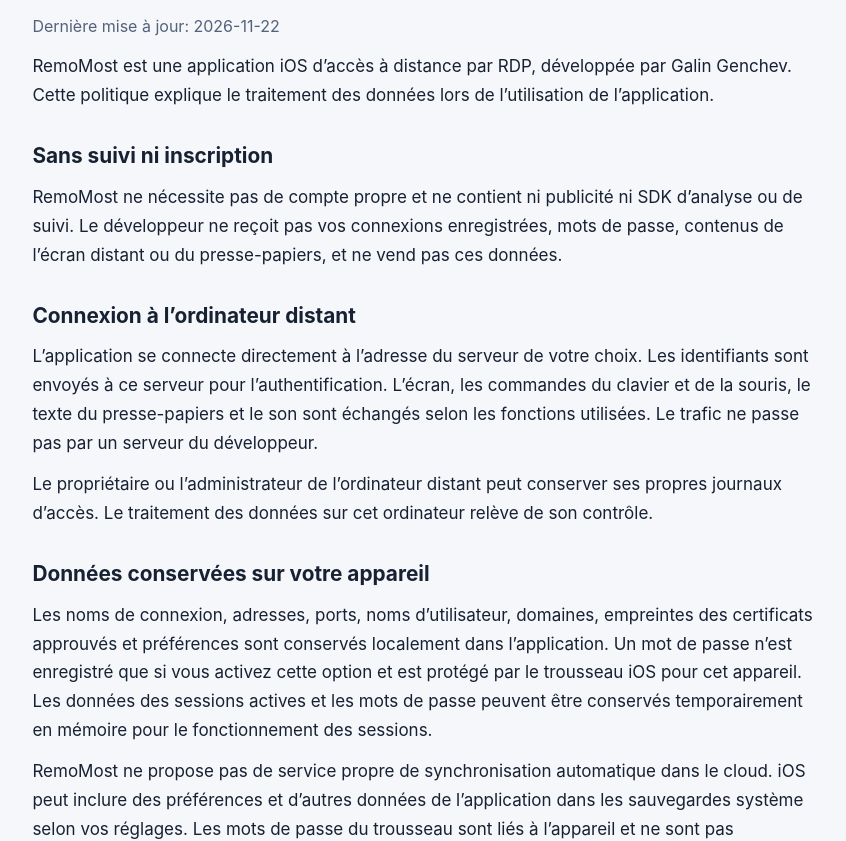
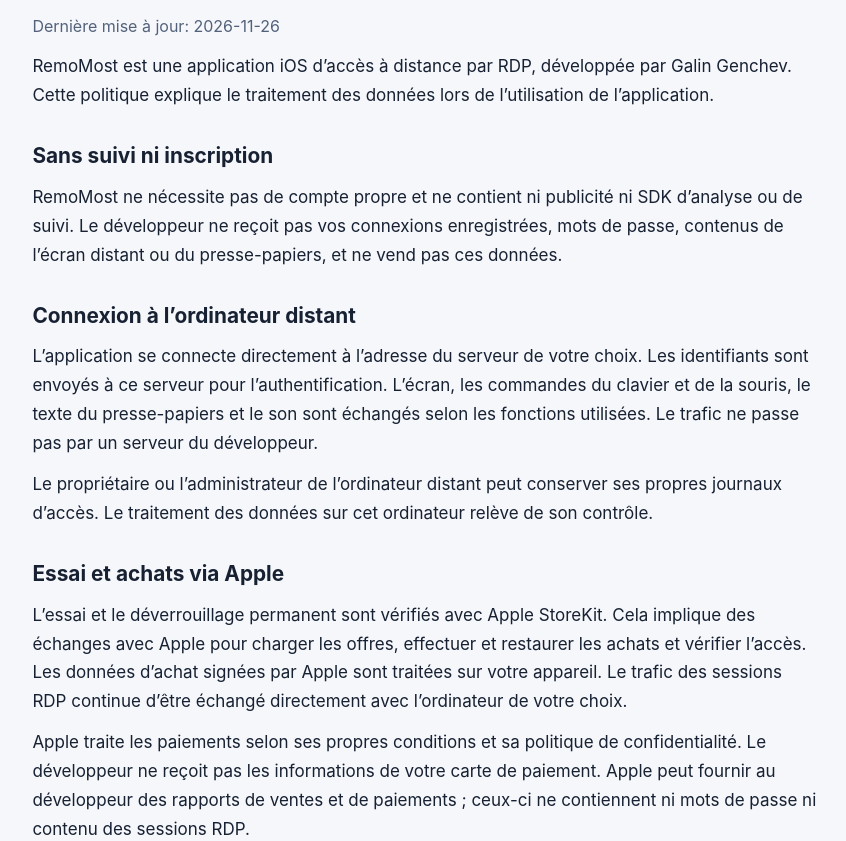
Before and after one commit to g1kata/remomost-support, a plain HTML site: page docs/privacy/fr/index.html in a window 1280 px wide. Shown: the part 314-1155 px from the top of the page, without its empty margins (214-1060 px from the left). Drawn offline with Linux system fonts and the light colour scheme.

Commit message:
Update French privacy policy for StoreKit purchases

```diff
--- a/docs/privacy/fr/index.html
+++ b/docs/privacy/fr/index.html
@@ -42,12 +42,14 @@ footer { margin-top: 2.5rem; border-top: 1px solid var(--line); padding-top: .5r
 <header><div class="brand">RemoMost</div><nav aria-label="RemoMost"><a href="../../index.html">Assistance</a><a href="./index.html" aria-current="page">Confidentialité</a></nav><nav aria-label="Langue"><a href="../bg/index.html" lang="bg" hreflang="bg">Български</a><a href="../index.html" lang="en" hreflang="en">English</a><a href="../de/index.html" lang="de" hreflang="de">Deutsch</a><a href="../es/index.html" lang="es" hreflang="es">Español</a><a href="../fr/index.html" lang="fr" hreflang="fr" aria-current="page">Français</a><a href="../it/index.html" lang="it" hreflang="it">Italiano</a><a href="../ru/index.html" lang="ru" hreflang="ru">Русский</a><a href="../pt-BR/index.html" lang="pt-BR" hreflang="pt-BR">Português (Brasil)</a></nav></header>
 <main>
 <h1>Politique de confidentialité de RemoMost</h1>
-<p class="meta">Dernière mise à jour: <time datetime="2026-11-22">2026-11-22</time></p>
+<p class="meta">Dernière mise à jour: <time datetime="2026-11-26">2026-11-26</time></p>
 <p>RemoMost est une application iOS d’accès à distance par RDP, développée par Galin Genchev. Cette politique explique le traitement des données lors de l’utilisation de l’application.</p>
 <section aria-labelledby="overview"><h2 id="overview">Sans suivi ni inscription</h2>
 <p>RemoMost ne nécessite pas de compte propre et ne contient ni publicité ni SDK d’analyse ou de suivi. Le développeur ne reçoit pas vos connexions enregistrées, mots de passe, contenus de l’écran distant ou du presse-papiers, et ne vend pas ces données.</p></section><section aria-labelledby="connections"><h2 id="connections">Connexion à l’ordinateur distant</h2>
 <p>L’application se connecte directement à l’adresse du serveur de votre choix. Les identifiants sont envoyés à ce serveur pour l’authentification. L’écran, les commandes du clavier et de la souris, le texte du presse-papiers et le son sont échangés selon les fonctions utilisées. Le trafic ne passe pas par un serveur du développeur.</p>
-<p>Le propriétaire ou l’administrateur de l’ordinateur distant peut conserver ses propres journaux d’accès. Le traitement des données sur cet ordinateur relève de son contrôle.</p></section><section aria-labelledby="storage"><h2 id="storage">Données conservées sur votre appareil</h2>
+<p>Le propriétaire ou l’administrateur de l’ordinateur distant peut conserver ses propres journaux d’accès. Le traitement des données sur cet ordinateur relève de son contrôle.</p></section><section aria-labelledby="purchases"><h2 id="purchases">Essai et achats via Apple</h2>
+<p>L’essai et le déverrouillage permanent sont vérifiés avec Apple StoreKit. Cela implique des échanges avec Apple pour charger les offres, effectuer et restaurer les achats et vérifier l’accès. Les données d’achat signées par Apple sont traitées sur votre appareil. Le trafic des sessions RDP continue d’être échangé directement avec l’ordinateur de votre choix.</p>
+<p>Apple traite les paiements selon ses propres conditions et sa politique de confidentialité. Le développeur ne reçoit pas les informations de votre carte de paiement. Apple peut fournir au développeur des rapports de ventes et de paiements ; ceux-ci ne contiennent ni mots de passe ni contenu des sessions RDP.</p></section><section aria-labelledby="storage"><h2 id="storage">Données conservées sur votre appareil</h2>
 <p>Les noms de connexion, adresses, ports, noms d’utilisateur, domaines, empreintes des certificats approuvés et préférences sont conservés localement dans l’application. Un mot de passe n’est enregistré que si vous activez cette option et est protégé par le trousseau iOS pour cet appareil. Les données des sessions actives et les mots de passe peuvent être conservés temporairement en mémoire pour le fonctionnement des sessions.</p>
 <p>RemoMost ne propose pas de service propre de synchronisation automatique dans le cloud. iOS peut inclure des préférences et d’autres données de l’application dans les sauvegardes système selon vos réglages. Les mots de passe du trousseau sont liés à l’appareil et ne sont pas transférés vers un autre appareil par une sauvegarde standard.</p></section><section aria-labelledby="clipboard-audio"><h2 id="clipboard-audio">Presse-papiers et son</h2>
 <p>L’accès au presse-papiers du téléphone et l’écriture de texte dans celui-ci se font par les actions de copier-coller que vous choisissez. Le texte du presse-papiers distant peut être traité temporairement dans la mémoire de la session ; RemoMost ne l’enregistre pas dans un fichier. Le texte collé dans Windows peut rester dans son presse-papiers après la déconnexion.</p>
```
